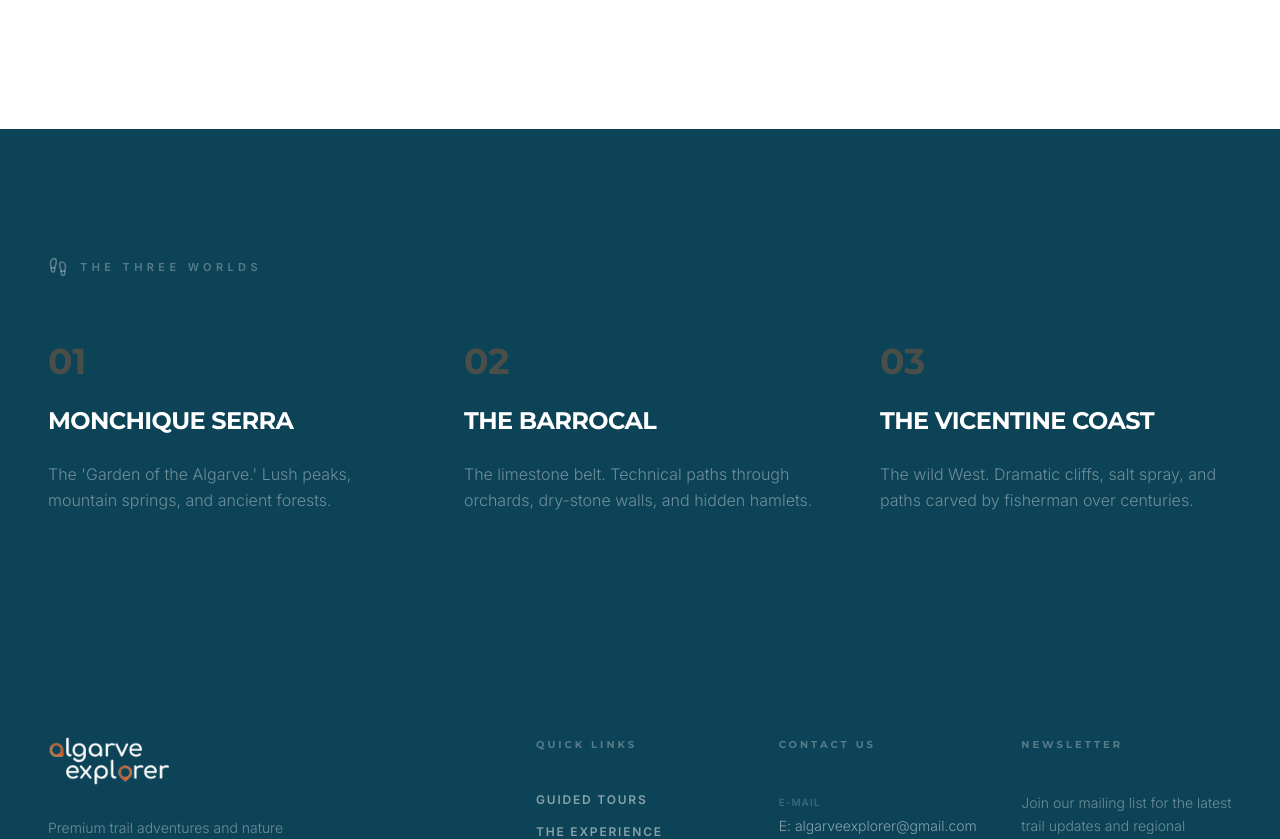
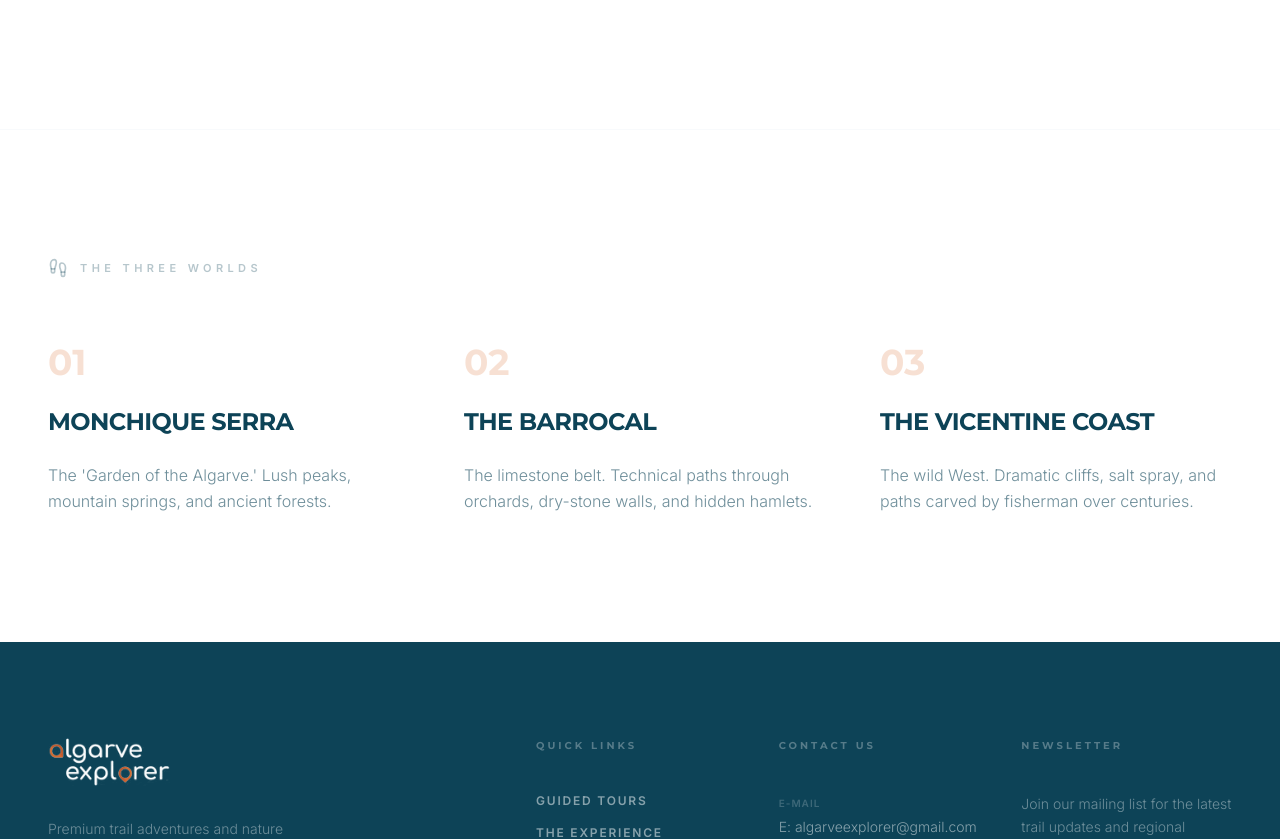
Before and after one commit to SEMRUMO-LDA/algarveexplorer, a React (Vite) app: page /#/algarve in a window 1280 px wide. Shown: the part 2200-3039 px from the top of the page. Built offline with nearby package versions, Linux system fonts and the light colour scheme; no server answers.

Commit message:
Moved 'The Three Worlds' section to white background on Algarve page

```diff
--- a/pages/Algarve.tsx
+++ b/pages/Algarve.tsx
@@ -141,9 +141,9 @@ const Algarve: React.FC = () => {
       </section>
 
       {/* Regions Callout */}
-      <section className="py-32 bg-[#0d4357] text-white">
+      <section className="py-32 bg-white border-t border-slate-50">
         <div className="max-w-[1600px] mx-auto px-6 lg:px-12">
-          <div className="flex items-center space-x-3 mb-16 text-white/30">
+          <div className="flex items-center space-x-3 mb-16 text-[#0d4357]/30">
             <Footprints size={20} />
             <span className="text-[11px] font-bold uppercase tracking-[0.4em]">The Three Worlds</span>
           </div>
@@ -154,9 +154,9 @@ const Algarve: React.FC = () => {
               { id: "03", name: "The Vicentine Coast", desc: "The wild West. Dramatic cliffs, salt spray, and paths carved by fisherman over centuries." }
             ].map((reg, i) => (
               <div key={i} className="group">
-                <span className="block text-[#da6927] font-bold text-4xl font-montserrat mb-6 opacity-30 group-hover:opacity-100 transition-opacity">{reg.id}</span>
-                <h4 className="text-2xl font-bold font-montserrat mb-6 uppercase tracking-tight">{reg.name}</h4>
-                <p className="text-white/40 font-light leading-relaxed">{reg.desc}</p>
+                <span className="block text-[#da6927] font-bold text-4xl font-montserrat mb-6 opacity-20 group-hover:opacity-100 transition-opacity">{reg.id}</span>
+                <h4 className="text-2xl font-bold font-montserrat text-[#0d4357] mb-6 uppercase tracking-tight">{reg.name}</h4>
+                <p className="text-[#0d4357]/60 font-light leading-relaxed">{reg.desc}</p>
               </div>
             ))}
           </div>
```
